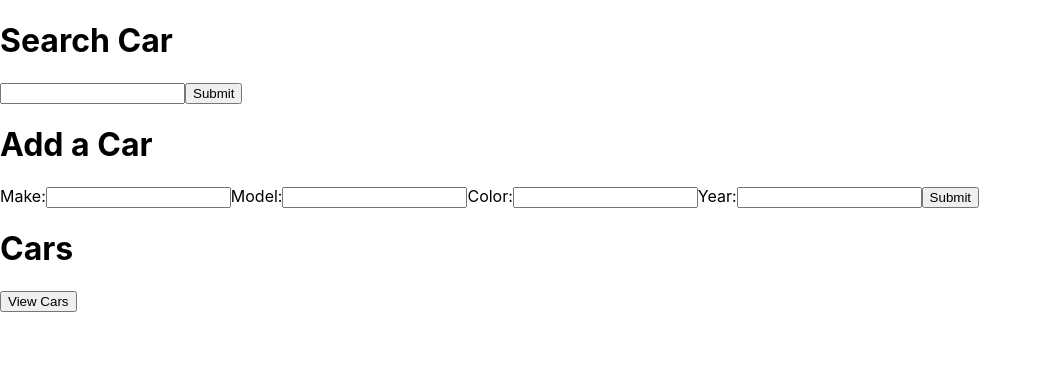
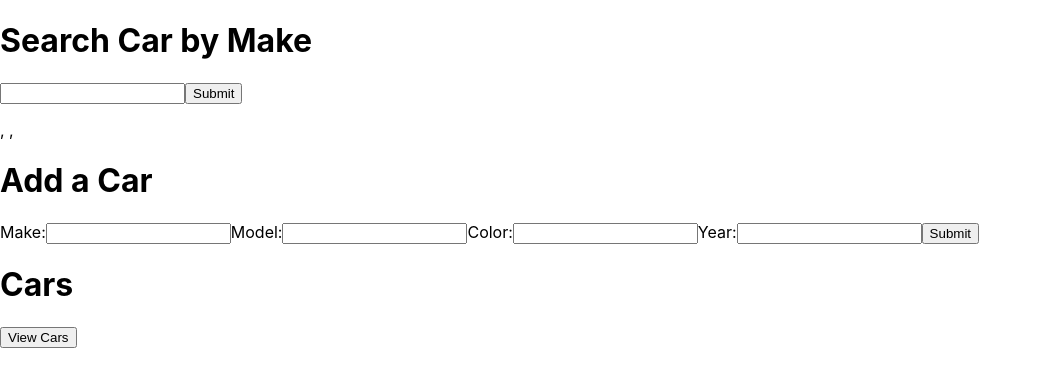
Before and after one commit to richieganney/cars, a React (Create React App) app: page / in a window 1280 px wide. Shown: the top 386 px of the page, without its empty margins (0-1042 px from the left). Built offline with nearby package versions, Linux system fonts and the light colour scheme.

Commit message:
search for one car working

```diff
--- a/src/components/AddCar.js
+++ b/src/components/AddCar.js
@@ -27,6 +27,7 @@ class Cars extends Component {
           .then(response => {
             console.log("success")
           })
+          .then(this.setState({make: '', model: '', color: '', year: ''}))
           .catch(error => {
             console.log(error.response);
           });
--- a/src/components/SearchCar.js
+++ b/src/components/SearchCar.js
@@ -13,6 +13,7 @@ class SearchCar extends Component {
         this.onSubmit = this.onSubmit.bind(this);
         this.onChange = this.onChange.bind(this);
         this.organiseData = this.organiseData.bind(this);
+        console.log(this.state.query)
     }
 
     onSubmit(e) {
@@ -24,15 +25,17 @@ class SearchCar extends Component {
           .then(response => {
             this.organiseData(response, query)
             console.log("success")
+            console.log(query)
             console.log(result)
           })
+          .then(this.setState({query: ''}))
           .catch(error => {
             console.log(error.response);
           });
     }
 
     organiseData(res, query){
-        res.data.forEach(element => element.make.includes(query) ? this.setState({result: element}) : null)
+        return res.data.forEach(element => element.make.toLowerCase().includes(query) ? this.setState({result: element}) : null)
     }
 
     onChange(e){
@@ -40,9 +43,10 @@ class SearchCar extends Component {
       }
 
     render(){
+        const { make, model, color, year } = this.state.result;
         return (
             <div>
-                <h1>Search Car</h1>
+                <h1>Search Car by Make</h1>
                 <form onSubmit={e => {this.onSubmit(e)}}>
                 <label>
                     <input type="text" value={this.state.query} onChange={this.onChange} />
@@ -50,6 +54,7 @@ class SearchCar extends Component {
 
                     <input type="submit" value="Submit"/>
                 </form>
+                <p>{make} {model}, {color}, {year}</p>
             </div>
         );
     }
```
